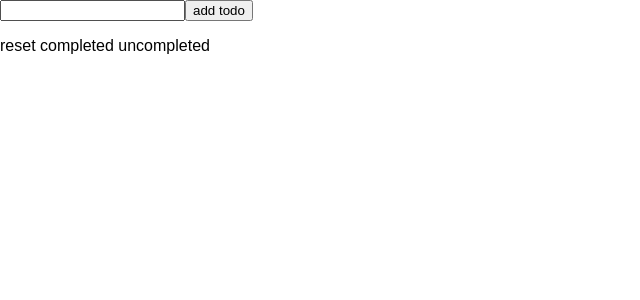
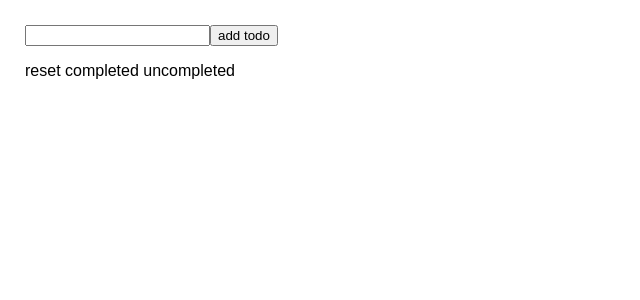
Before and after one commit to nikolfin/cra, a React (Create React App) app: page / in a window 1280 px wide. Shown: the top 300 px of the page, without its empty margins (0-640 px from the left). Built offline with nearby package versions, Linux system fonts and the light colour scheme.

Commit message:
new list of todos

```diff
--- a/src/index.css
+++ b/src/index.css
@@ -1,5 +1,5 @@
 body {
   margin: 0;
-  padding: 0;
+  padding: 25px;
   font-family: sans-serif;
 }
```
Also changed, not shown: src/containers/App.js (+9 -3 lines), 1 other file (tests, documents, lock files or other folders).
